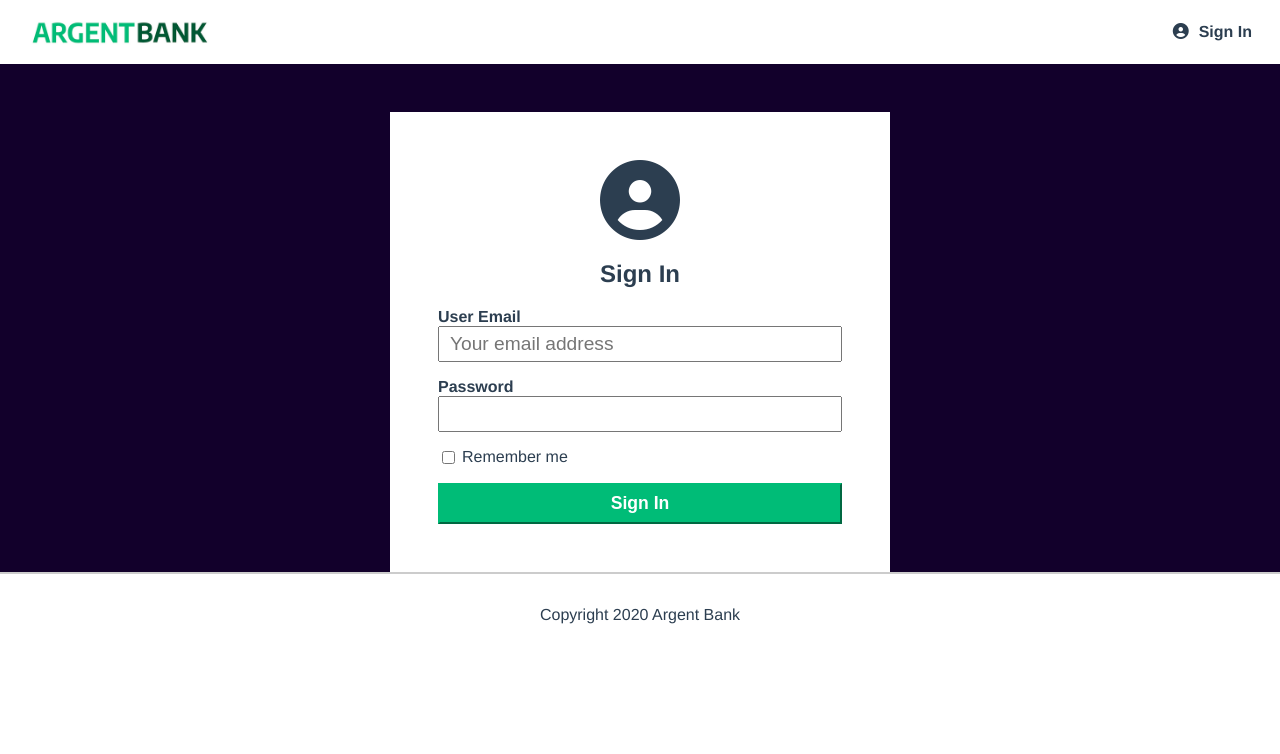
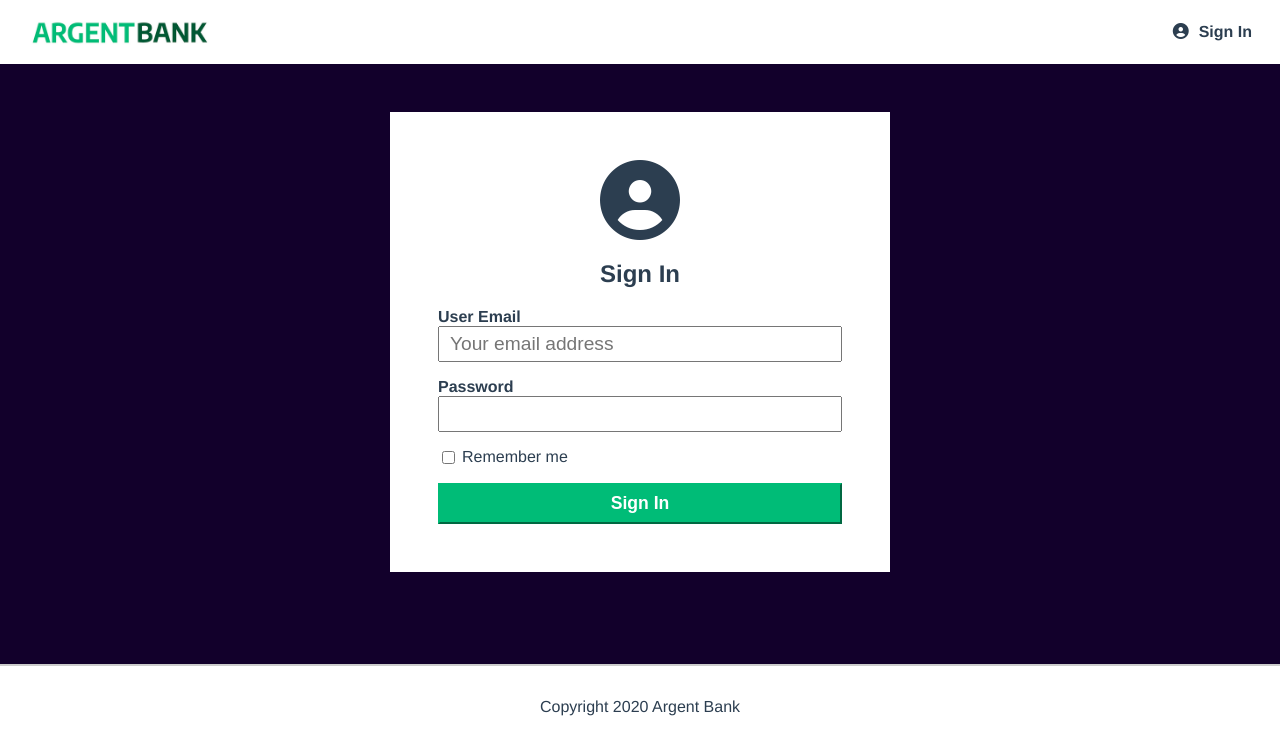
Before and after one commit to Skies-Land/Projet_11_OpenClassrooms_-_ArgentBank, a React (Vite) app in the folder front-end/: page /SignInPage in a window 1280 px wide. Shown: the top 754 px of the page. Built offline with nearby package versions, Linux system fonts and the light colour scheme.

Commit message:
Update du fichier base.scss

```diff
--- a/front-end/src/scss/base.scss
+++ b/front-end/src/scss/base.scss
@@ -25,7 +25,7 @@ body {
     display: flex;
     justify-content: center;
     align-items: flex-start;
-    // height: 75vh;
+    height: 75vh;
 }
 
 .bg-dark2 {
```
